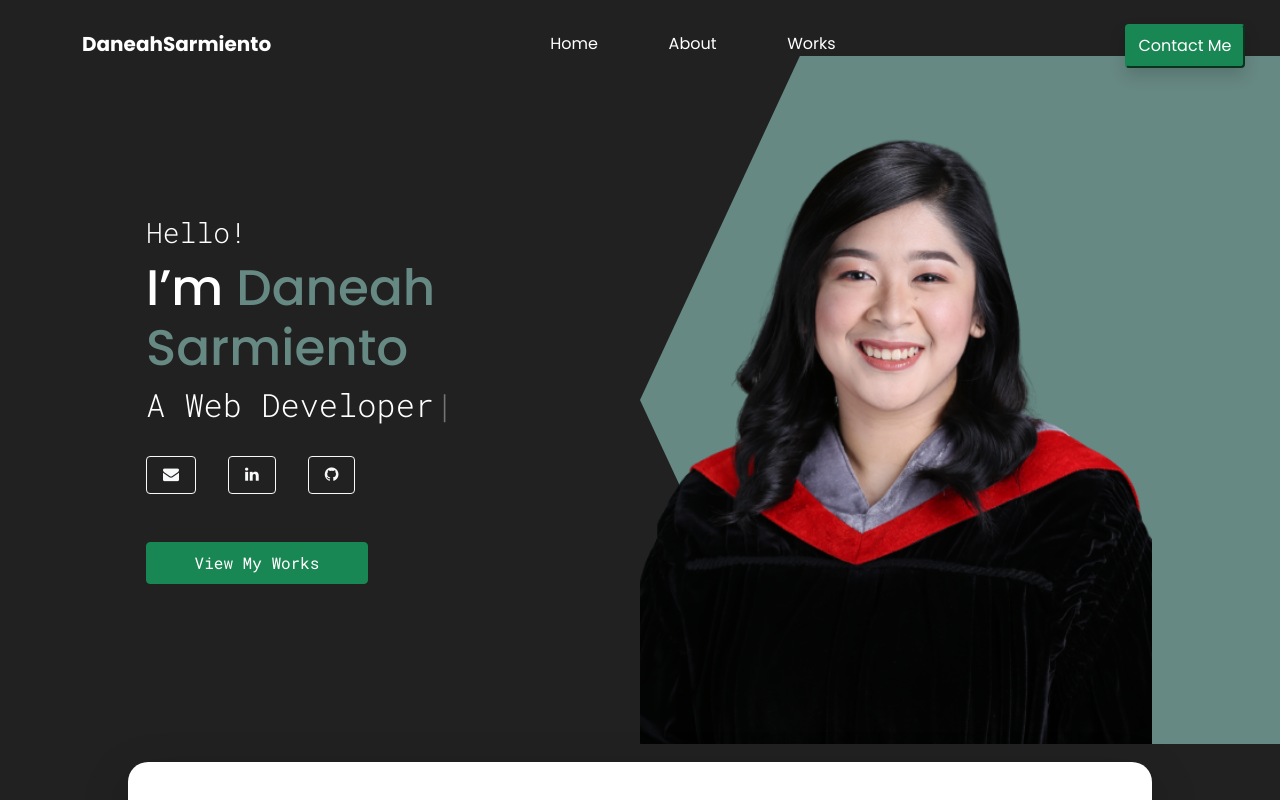
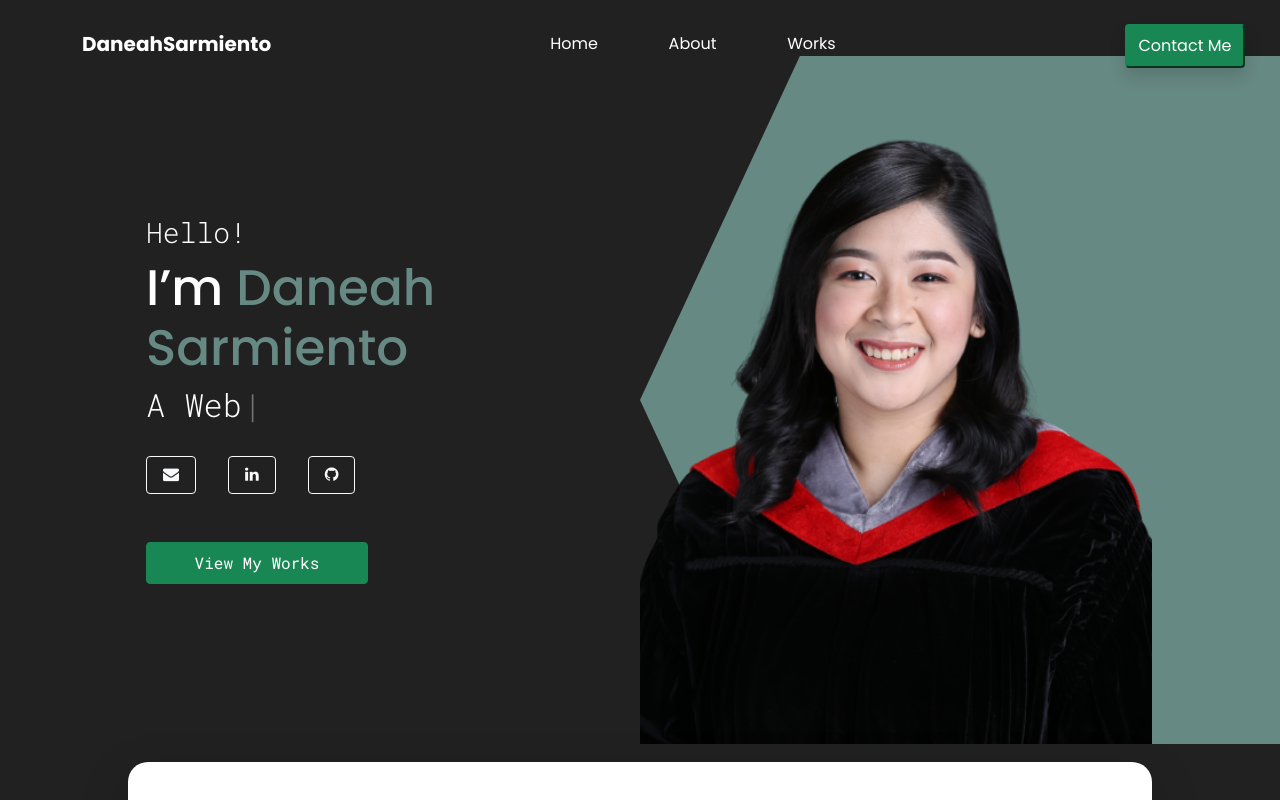
Before and after one commit to nmsarm/React-Portfolio, a React (Create React App) app: page / in a window 1280 px wide. Shown: the top 800 px of the page. Built offline with nearby package versions, Linux system fonts and the light colour scheme.

Commit message:
typewriter modified

```diff
--- a/src/pages/Home.js
+++ b/src/pages/Home.js
@@ -15,11 +15,17 @@ const Home = () =>{
                     <h1 className="home-title text-white">I’m <span className="name-text">Daneah Sarmiento</span></h1>
                     <h2 className="home-description text-white">
                              <Typewriter
+                                options={{
+                                    autoStart: true,
+                                    loop: true,
+                                }}
+
                                 onInit={(typewriter) => {
                                     typewriter
                                         .typeString('A Web Developer')
                                         .pauseFor(2000)
                                         .start();
+
                                 }}
                             />
                     </h2>
```
